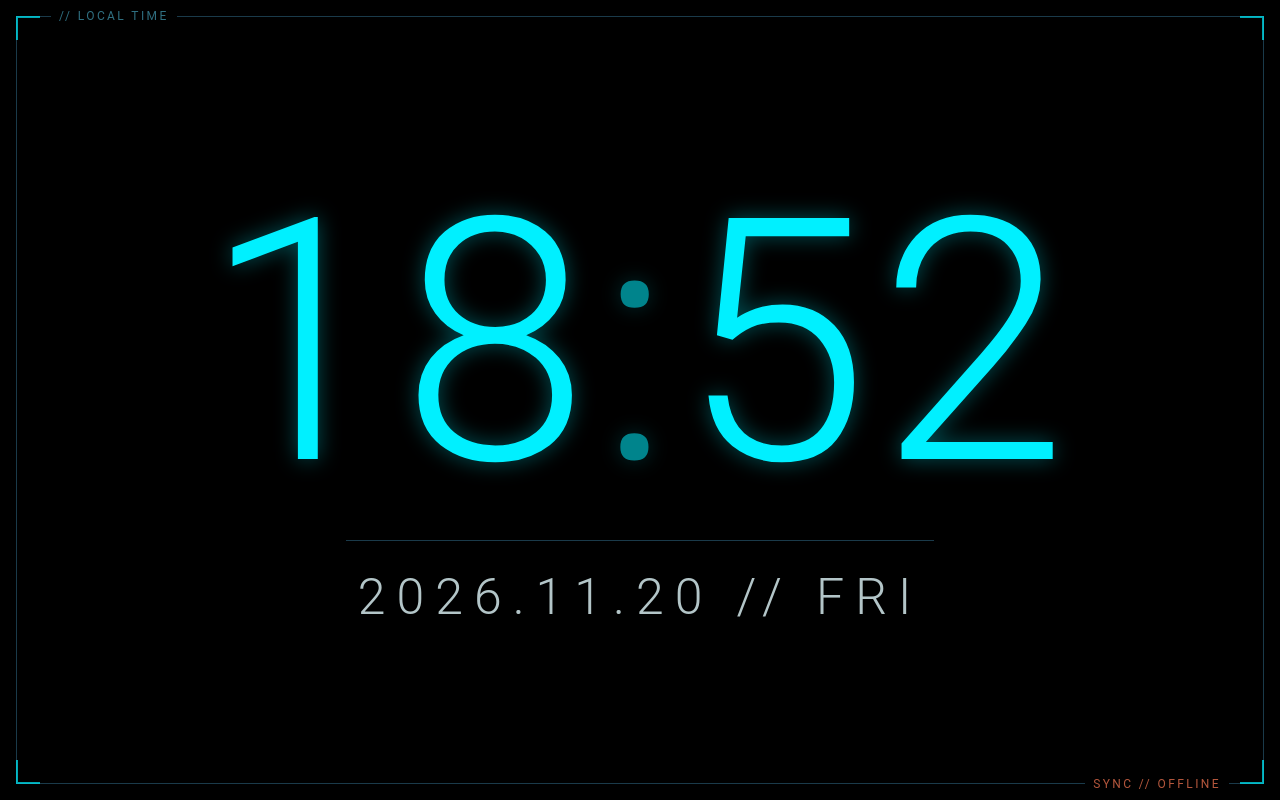
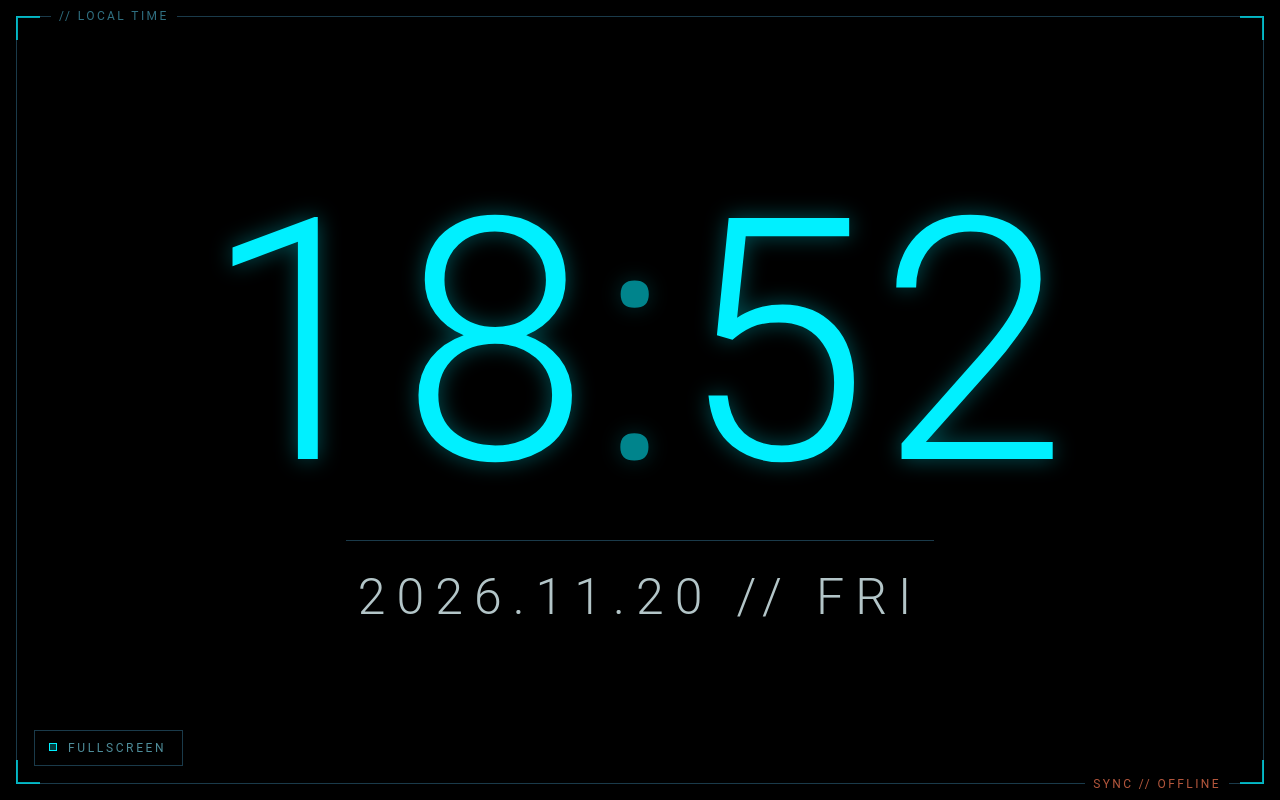
Before and after one commit to eric4350549-lang/clock, a plain HTML site: page index.html in a window 1280 px wide. Drawn offline with Linux system fonts and the light colour scheme; no server answers.

Commit message:
Add files via upload

```diff
--- a/index.html
+++ b/index.html
@@ -56,6 +56,16 @@ body {
 .peek .mk { display: inline-block; width: 7px; height: 7px; margin-right: 12px; border: 1px solid #00F0FF; background: rgba(0,240,255,.25); vertical-align: 1px; }
 .peek .cnt { margin-left: 12px; padding-left: 12px; border-left: 1px solid #1A3A4A; color: #00F0FF; }
 .peek.on, .peek:active { border-color: #00F0FF; background: rgba(0,240,255,.10); }
+
+/* fullscreen button: bottom-left, mirrors the SYNC tag; hides itself once fullscreen */
+.fs {
+  display: none; position: absolute; left: 34px; bottom: 34px;
+  padding: 10px 16px 10px 14px; border: 1px solid #1A3A4A; background: #000;
+  color: #4E8C99; font-size: 12px; line-height: 14px; letter-spacing: .22em; white-space: nowrap;
+  cursor: pointer; -webkit-tap-highlight-color: rgba(0,240,255,.15);
+}
+.fs .mk { display: inline-block; width: 6px; height: 6px; margin-right: 11px; border: 1px solid #00F0FF; background: rgba(0,240,255,.25); vertical-align: 1px; }
+.fs:active { border-color: #00F0FF; background: rgba(0,240,255,.10); }
 
 /* clock */
 .center { display: table; width: 100%; height: 100%; }
@@ -119,6 +129,7 @@ html.edit, body.edit { height: auto; min-height: 100%; overflow: auto; -webkit-u
       <div id="date">0000.00.00 // ---</div>
     </div></div>
     <div id="peekBtn" class="peek"><i class="mk"></i><span id="peekLbl">TASKS</span><span id="peekCnt" class="cnt">0</span></div>
+    <div id="fsBtn" class="fs"><i class="mk"></i>FULLSCREEN</div>
   </div>
   <div id="notePane" class="pane">
     <div class="frame">
@@ -360,6 +371,39 @@ var PEEK_MS     = 20000;        /* 夜間點「TASKS」按鈕後，臨時顯示
       });
     }
 
+    /* ---- 全螢幕（隱藏網址列與狀態列）：瀏覽器規定必須由「點擊」觸發 ---- */
+    var fsBtn = $('fsBtn');
+    var rootEl = document.documentElement;
+    var fsFn = rootEl.requestFullscreen || rootEl.webkitRequestFullscreen || rootEl.webkitRequestFullScreen ||
+               rootEl.mozRequestFullScreen || rootEl.msRequestFullscreen;
+    function fsActive() {
+      return !!(document.fullscreenElement || document.webkitFullscreenElement ||
+                document.mozFullScreenElement || document.msFullscreenElement);
+    }
+    function isStandalone() {   /* 從主畫面圖示開啟時本來就沒有網址列 */
+      try {
+        return window.navigator.standalone === true || !!(window.matchMedia &&
+          (window.matchMedia('(display-mode: standalone)').matches || window.matchMedia('(display-mode: fullscreen)').matches));
+      } catch (e) { return false; }
+    }
+    function updateFs() {
+      fsBtn.style.display = (fsFn && !fsActive() && !isStandalone()) ? 'block' : 'none';
+    }
+    function goFullscreen() {
+      var p;
+      if (!fsFn) { return; }
+      try { p = fsFn.call(rootEl); } catch (e) { p = null; }
+      if (p && p['catch']) { p['catch'](function () {}); }
+    }
+    fsBtn.onclick = goFullscreen;
+    if (document.addEventListener) {
+      document.addEventListener('fullscreenchange', updateFs, false);
+      document.addEventListener('webkitfullscreenchange', updateFs, false);
+      document.addEventListener('mozfullscreenchange', updateFs, false);
+      document.addEventListener('MSFullscreenChange', updateFs, false);
+    }
+    updateFs();
+
     peekBtn.onclick = togglePeek;
     window.onresize = layout;
     if (window.addEventListener) { window.addEventListener('orientationchange', layout, false); }
```
